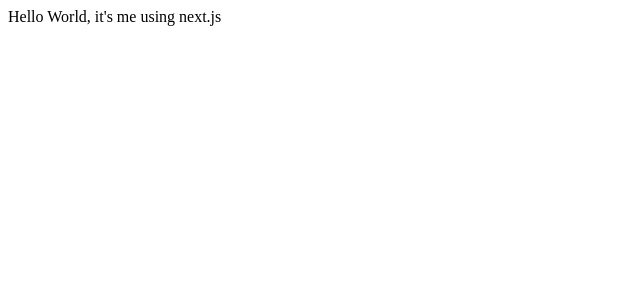
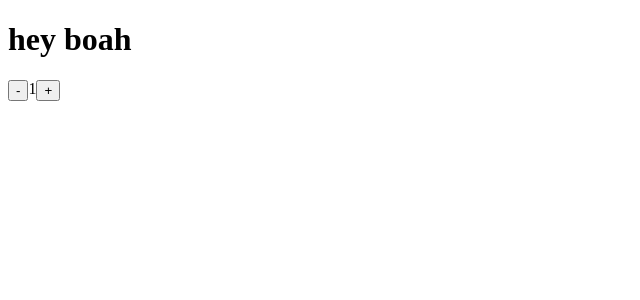
Before and after one commit to strunoder24/Next.js_starting_template, a Next.js app: page / in a window 1280 px wide. Shown: the top 300 px of the page, without its empty margins (0-640 px from the left). Built offline with nearby package versions, Linux system fonts and the light colour scheme.

Commit message:
Проверил реактивность стандартного кода реакта. Всё норм

```diff
--- a/package.json
+++ b/package.json
@@ -20,6 +20,7 @@
   "homepage": "https://github.com/strunoder24/Next.js_trying#readme",
   "dependencies": {
     "next": "^9.0.5",
+    "prop-types": "^15.7.2",
     "react": "^16.9.0",
     "react-dom": "^16.9.0"
   }
--- a/pages/index.js
+++ b/pages/index.js
@@ -1,7 +1,34 @@
-const Index = () => (
-    <div>
-        Hello World, it's me using next.js
-    </div>
-);
+import React from 'react';
+import propTypes from 'prop-types';
 
-export default Index;
+export default class extends React.Component {
+
+    static propTypes = {};
+
+    state = {
+        number: 1,
+    };
+
+    render() {
+        return (
+            <>
+                <h1>
+                    hey boah
+                </h1>
+                <div style={{display: 'flex'}}>
+                    <button
+                        onClick={() => {
+                            this.setState({number: this.state.number - 1})
+                        }}
+                    >-</button>
+                    <span>{this.state.number}</span>
+                    <button
+                        onClick={() => {
+                            this.setState({number: this.state.number + 1})
+                        }}
+                    >+</button>
+                </div>
+            </>
+        )
+    }
+}
```
